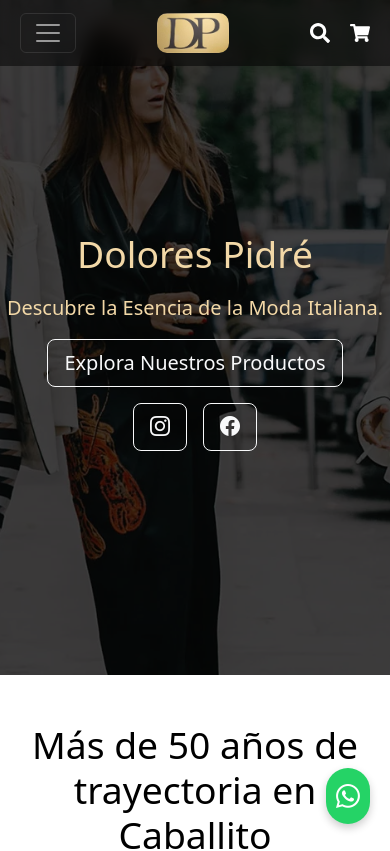
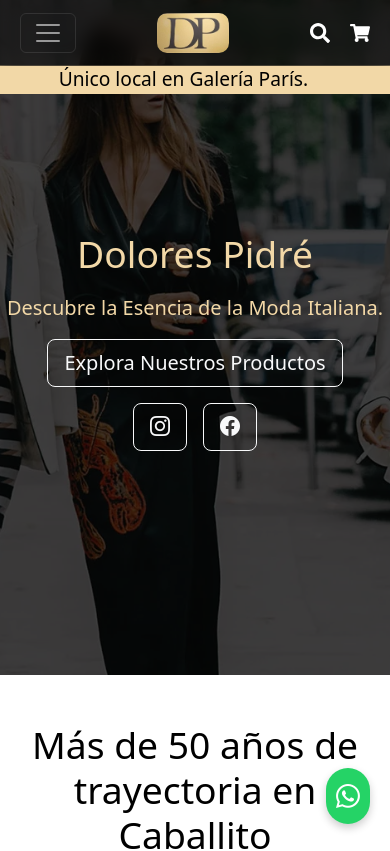
Before and after one commit to Aromcho/Vera-Shop, a React (Vite) app in the folder client/: page / in a window 390 px wide. Shown: the top 851 px of the page. Built offline with nearby package versions, Linux system fonts and the light colour scheme; no server answers.

Commit message:
barra informativa lista

```diff
--- a/client/src/components/Face/Face.css
+++ b/client/src/components/Face/Face.css
@@ -118,7 +118,42 @@ button:hover {
 .facebook-float {
   background-color: #3b5998; /* Color para Facebook */
 }
+.scrolling-text-container {
+  width: 100%;
+  overflow: hidden;
+  white-space: nowrap;
+  position: absolute;
+  top: 10%;
+  background-color: #F2D8A7;
+}
+
+.scrolling-text {
+  display: inline-block;
+  padding-left: 40%;
+  animation: scrollText 10s linear infinite;
+  font-size: 1.2rem;
+  color: black;
+}
+
+@keyframes scrollText {
+  0% {
+    transform: translateX(100%);
+  }
+  100% {
+    transform: translateX(-100%);
+  }
+}
+
+
 
 @media (max-width: 768px) {
   /* Los estilos responsivos pueden ser definidos aquí si es necesario */
+  .scrolling-text-container {
+    width: 100%;
+    overflow: hidden;
+    white-space: nowrap;
+    position: absolute;
+    top: 65px;
+    background-color: #F2D8A7;
+  }
 }
--- a/client/src/components/Face/Face.jsx
+++ b/client/src/components/Face/Face.jsx
@@ -13,6 +13,11 @@ const Face = () => {
       <div className="hero d-flex align-items-center justify-content-center flex-column">
     <div className="overlay w-100 d-flex align-items-center justify-content-center flex-column">
       <h1 className="banner display-3 text-white p-2">Dolores Pidré</h1>
+
+      <div className="scrolling-text-container">
+        <p className="scrolling-text mb-0">Único local en Galería París.</p>
+      </div>
+
       <p className="lead text-light">Descubre la Esencia de la Moda Italiana.</p>
 
       <Link to="/products/real">
@@ -35,7 +40,6 @@ const Face = () => {
       </div>
     </div>
   </div>
-
       {/* Sección de Categorías Destacadas */}
       <FeaturedCategories />
 
```
Lines whose indentation alone changed are shown as unchanged.
